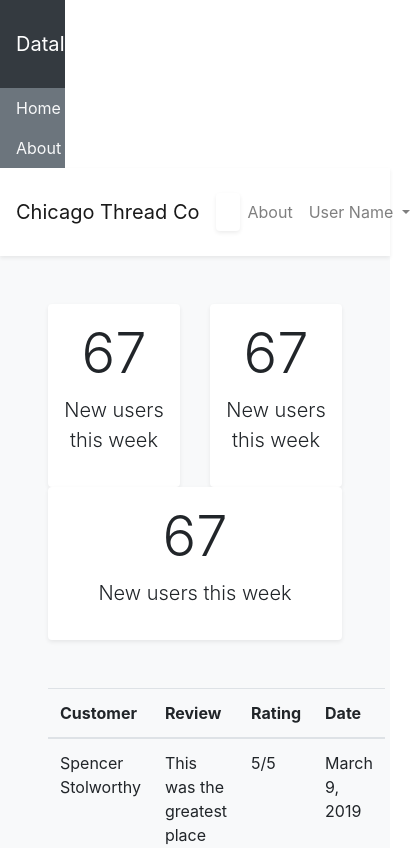
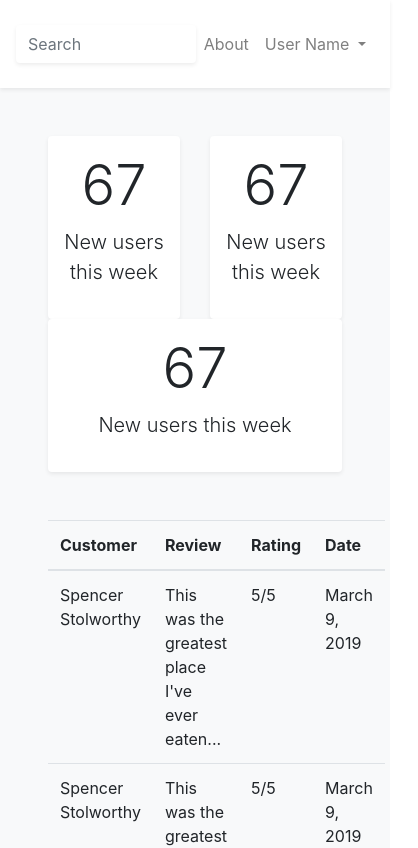
Before and after one commit to prescience-labs/dashboard, a Vue app: page / in a window 390 px wide. Shown: the top 848 px of the page, 418 px wide, since content can reach past the window. Built offline with nearby package versions, Linux system fonts and the light colour scheme.

Commit message:
hide large components on small screens

```diff
--- a/src/App.vue
+++ b/src/App.vue
@@ -1,9 +1,9 @@
 <template>
   <div id="app">
     <div class="row no-gutters vh-100">
-      <div class="col-2 bg-secondary text-light">
+      <div class="col-2 bg-secondary text-light d-none d-md-block">
         <div class="sticky-top">
-          <nav id="nav" class="navbar navbar-expand navbar-dark bg-dark py-4">
+          <nav id="nav" class="navbar navbar-expand navbar-dark bg-dark py-4 sticky-top">
             <router-link to="/" class="navbar-brand">DataIntel</router-link>
           </nav>
           <ul class="nav flex-column">
@@ -18,7 +18,7 @@
       </div>
       <div class="col bg-light d-flex flex-column">
         <nav id="nav" class="navbar navbar-expand navbar-light bg-white d-flex shadow-sm py-4 sticky-top">
-          <router-link to="/" class="navbar-brand">Chicago Thread Co</router-link>
+          <router-link to="/" class="navbar-brand d-none d-md-block">Chicago Thread Co</router-link>
           <form class="form-inline mr-auto flex-fill d-flex">
               <input class="form-control mr-sm-3 flex-fill shadow-sm border-0" type="search" placeholder="Search" aria-label="Search">
           </form>
```
